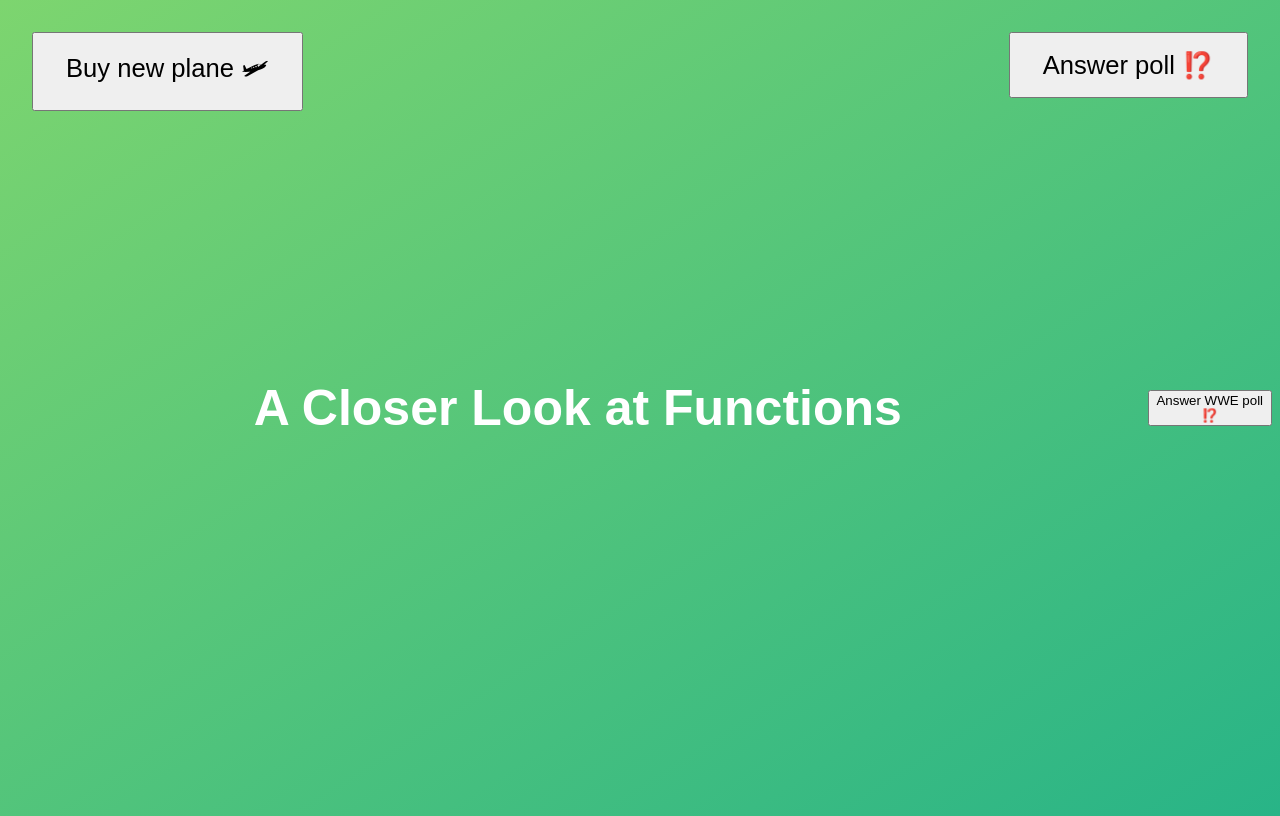
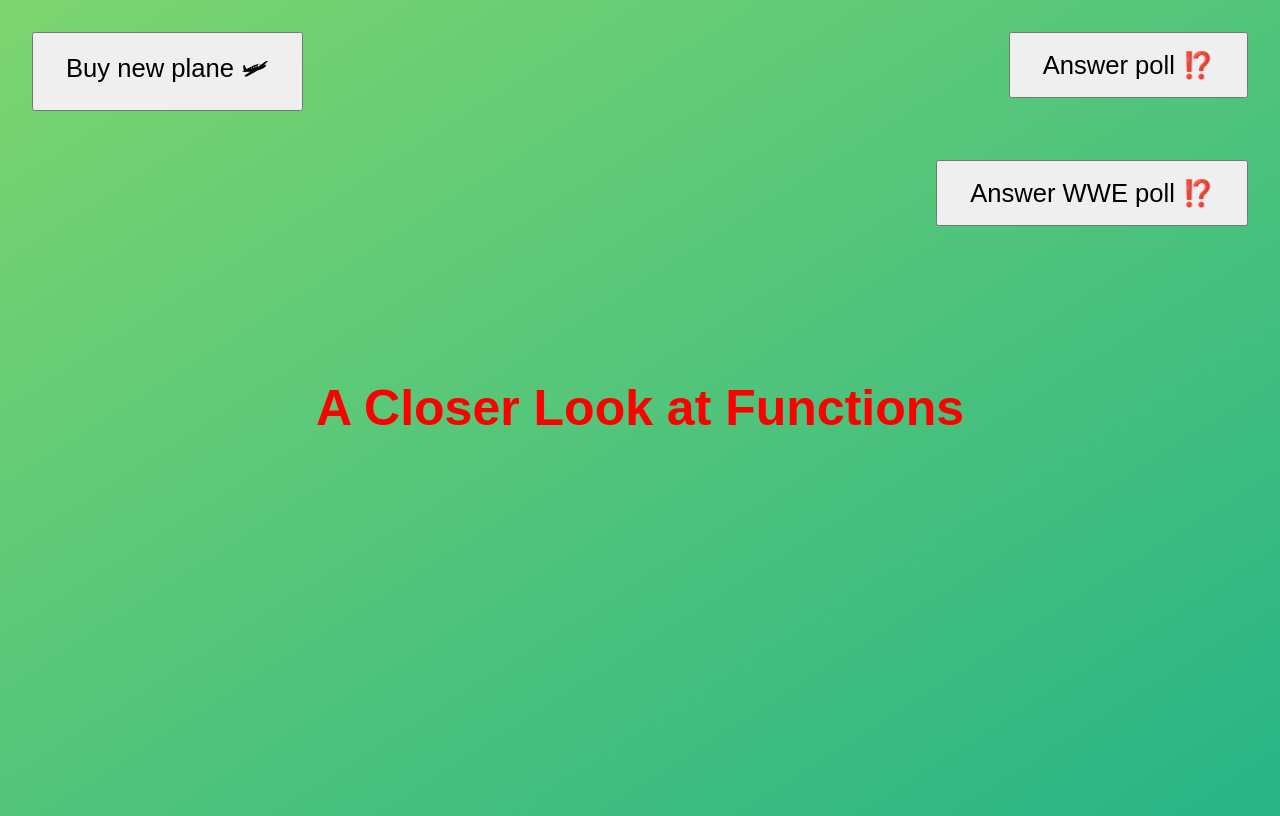
Before and after one commit to AlexisS05/javascript-learning, a plain HTML site: page index.html in a window 1280 px wide. Drawn offline with Linux system fonts and the light colour scheme.

Commit message:
Closures end

```diff
--- a/10-Functions/script.js
+++ b/10-Functions/script.js
@@ -429,8 +429,9 @@ document
   .addEventListener('click', wwePoll.registerNewAnswer.bind(wwePoll));
 */
 
+/*
 /////////////////////////////
-//
+// IIFE
 
 const runOnce = function () {
   console.log('This will never run again');
@@ -445,6 +446,7 @@ runOnce();
 (() => console.log('This will ALSO never run again'))();
 
 /////////////////////////////
+///// Closures
 
 const secureBooking = function () {
   let passengerCount = 0;
@@ -464,10 +466,73 @@ booker();
 console.dir(booker);
 
 function orderFunction(outerVariable) {
+  const message = 'Hello';
   return function innerFunction(innerVariable) {
     console.log('Outer Variable: ' + outerVariable);
     console.log('Inner Variable: ' + innerVariable);
+    console.log(message);
   };
 }
 
 const newFunction = orderFunction('outside');
+newFunction('inside');
+
+// Closures are the innerFunctions. Basically it can remember the parameters/data set in the outerfunction. Even when the parent function is done executing. The innerfunction will still remember what was set. Which is the reason why we can still access the parameters and the console.logs.
+
+/////
+// More Closure Examples
+/// Example 1
+let f;
+
+const g = function () {
+  const a = 23;
+  f = function () {
+    console.log(a * 2);
+  };
+};
+
+const h = function () {
+  const b = 777;
+  f = function () {
+    console.log(b * 2);
+  };
+};
+
+g(); // G is already done executing
+f();
+// Closure is A
+console.dir(f);
+
+// Re-assigning f function
+h();
+f(); // f is re-assigned again.
+// Closure is b
+console.dir(f);
+
+// Closure makes sure the function does not lose the connection to the variables already assigned/present at it's birth place. Even when the parent function is done executing. If re-assingned it would be re-born to remember a new closure. Closures also include local arguments. Closure has priority over the scope-chain.
+
+// Example 2
+const boardPassengers = function (n, wait) {
+  const perGroup = n / 3;
+
+  setTimeout(function () {
+    console.log(`We are now boarding all ${n} passengers`);
+    console.log(`There are 3 groups, each with ${perGroup} passengers`);
+  }, wait * 1000);
+
+  console.log(`Will start boarding in ${wait} seconds`);
+};
+
+boardPassengers(180, 3);
+*/
+
+(function () {
+  const header = document.querySelector('h1');
+  header.style.color = 'red';
+
+  document.querySelector('body').addEventListener('click', () => {
+    header.style.color = 'blue';
+  });
+})();
+
+// The IIFE gets executed but once its executed its gone. But the function that was inside of it was also executed and remembers was set and made before the IIFE dissappeared. Basically the header variable is in the backpack of the inner function because of closures.
--- a/index.html
+++ b/index.html
@@ -28,10 +28,18 @@
 				position: absolute;
 				top: 2rem;
 			}
+
+			.wwe-poll {
+				font-size: 1.6rem;
+				padding: 1rem 2rem;
+				position: absolute;
+				top: 10rem;
+			}
 			.buy {
 				left: 2rem;
 			}
-			.poll {
+			.poll,
+			.wwe-poll {
 				right: 2rem;
 			}
 		</style>
```
